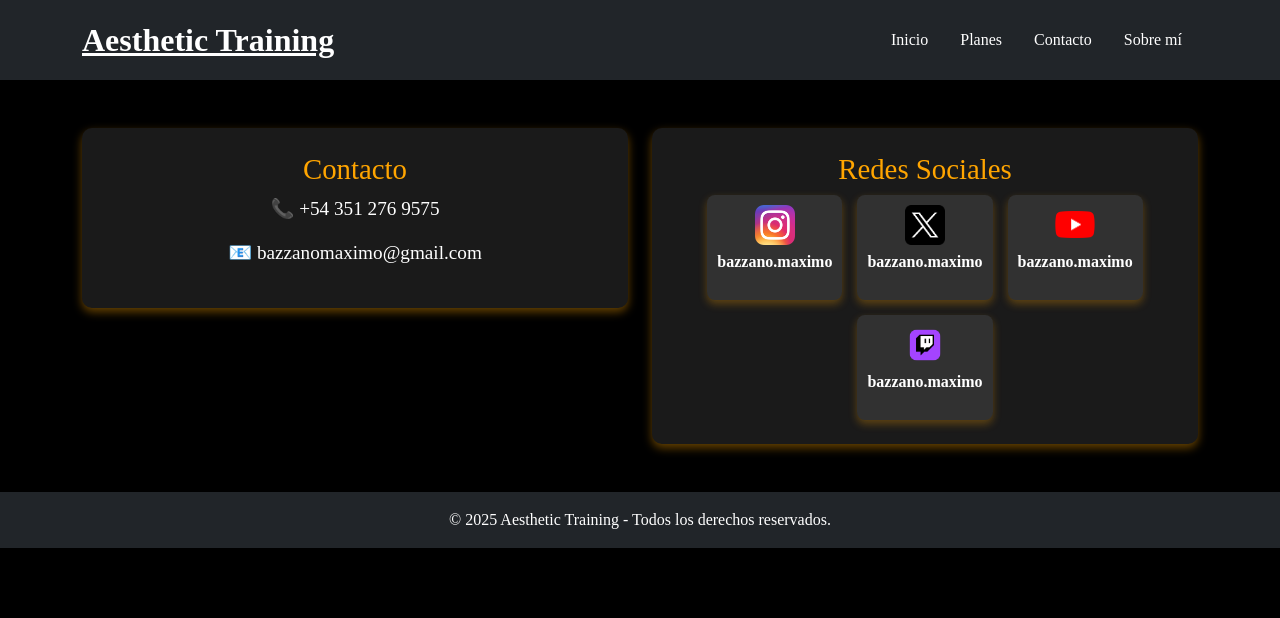
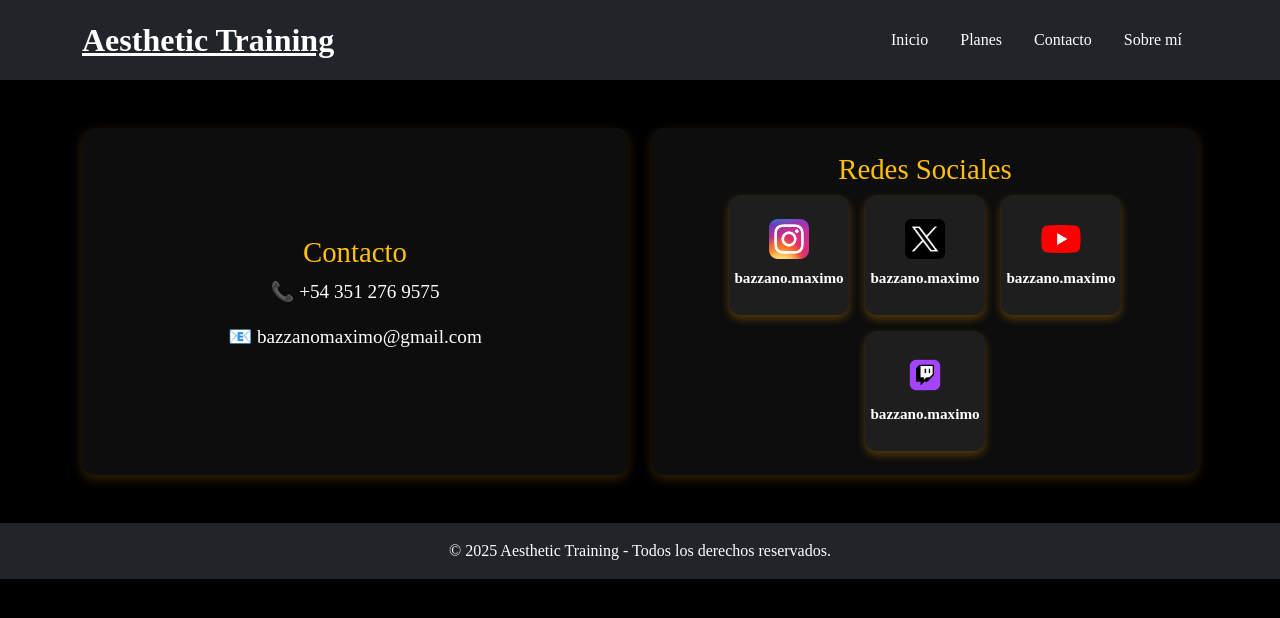
Before and after one commit to Gotttnashei/aesthetic-.github.io, a plain HTML site: page contacto.html in a window 1280 px wide. Drawn offline with nearby package versions, Linux system fonts and the light colour scheme.

Commit message:
Entrega final lista

```diff
--- a/assets/scss/style.scss
+++ b/assets/scss/style.scss
@@ -178,7 +178,7 @@ button {
   }
 }
 
-// TARJETA DE CONTACTO MEJORADA
+// TARJETA DE CONTACTO
 .contact-card {
   background: rgba(255, 255, 255, 0.1);
   padding: 20px;
@@ -200,25 +200,62 @@ button {
     transform: scale(1.05);
   }
 }
+.plan {
+  background: rgba(255,255,255,0.05);
+  padding: 20px;
+  border-radius: 12px;
+  text-align: center;
+  box-shadow: 0 4px 10px rgba(255,165,0,0.2);
+  transition: transform 0.3s ease-in-out;
 
-// CONTENEDOR DE REDES SOCIALES MEJORADO
+  &:hover {
+    transform: scale(1.05);
+  }
+
+  img {
+    width: 100%;
+    border-radius: 8px;
+    object-fit: cover;
+  }
+
+  button {
+    background-color: orange;
+    color: white;
+    border: none;
+    padding: 10px 20px;
+    margin-top: 10px;
+    transition: all 0.3s ease-in-out;
+
+    &:hover {
+      background-color: white;
+      color: black;
+      transform: scale(1.05);
+    }
+  }
+}
+
+
+// CONTENEDOR DE REDES SOCIALES
 .redes-container {
   display: flex;
+  flex-wrap: wrap;
   justify-content: center;
-  gap: 15px;
-  flex-wrap: wrap;
+  gap: 20px;
 }
 
-// ESTILO DE CADA RED SOCIAL
+// ESTILO UNIFORME DE CADA RED SOCIAL
 .redes-item {
+  background: rgba(255, 255, 255, 0.07);
+  padding: 15px;
+  border-radius: 12px;
+  width: 120px;
+  height: 120px;
   display: flex;
   flex-direction: column;
+  justify-content: center;
   align-items: center;
+  box-shadow: 0 4px 8px rgba(255, 165, 0, 0.3);
   text-align: center;
-  background: rgba(255, 255, 255, 0.1);
-  padding: 10px;
-  border-radius: 8px;
-  box-shadow: 0 4px 8px rgba(255, 165, 0, 0.3);
   transition: transform 0.3s ease-in-out;
 
   img {
@@ -226,17 +263,18 @@ button {
     height: 40px;
     object-fit: contain;
     transition: transform 0.3s ease-in-out;
+    margin-bottom: 8px;
   }
 
   p {
-    font-size: 1rem;
+    color: white;
     font-weight: bold;
-    color: white;
-    margin-top: 5px;
+    font-size: 0.95rem;
+    margin: 0;
   }
 
   &:hover {
-    transform: scale(1.1);
+    transform: scale(1.08);
   }
 
   &:hover img {
@@ -299,3 +337,58 @@ button {
     transform: scale(1.1);
   }
 }
+
+// AJUSTE PARA IGUALAR LA ALTURA DE CONTACTO Y REDES
+.row.equal-height {
+  display: flex;
+  flex-wrap: wrap;
+
+  .col-md-6 {
+    display: flex;
+  }
+
+  .contact-card {
+    flex: 1;
+    width: 100%;
+    display: flex;
+    flex-direction: column;
+    justify-content: center;
+  }
+}
+
+.contact-card {
+  background: rgba(255, 255, 255, 0.05);
+  border-radius: 12px;
+  padding: 25px;
+  width: 100%;
+  height: 100%;
+  box-shadow: 0 4px 12px rgba(255, 165, 0, 0.2);
+  display: flex;
+  flex-direction: column;
+  justify-content: center;
+  align-items: center;
+}
+
+.equal-height {
+  display: flex;
+  flex-wrap: wrap;
+
+  .col-md-6 {
+    display: flex;
+    flex-direction: column;
+  }
+
+  .contact-card {
+    flex-grow: 1;
+    display: flex;
+    flex-direction: column;
+    justify-content: center;
+    height: 100%;
+    min-height: 100%;
+    background: rgba(255, 255, 255, 0.05);
+    border-radius: 12px;
+    box-shadow: 0 4px 12px rgba(255, 165, 0, 0.2);
+    padding: 25px;
+    text-align: center;
+  }
+}
--- a/contacto.html
+++ b/contacto.html
@@ -2,8 +2,14 @@
 <html lang="es">
 <head>
   <meta charset="UTF-8">
+  <meta name="description" content="Entrenamiento personalizado, transformación física y asesoría integral con Máximo Bazzano.">
+  <meta name="keywords" content="fitness, entrenamiento, dieta, coaching, transformación, gym">
+  <meta name="author" content="Máximo Bazzano">
   <meta name="viewport" content="width=device-width, initial-scale=1.0">
-  <title>Contacto - Aesthetic Training</title>
+  <title>Aesthetic Training</title>
+
+  <!-- Favicon -->
+  <link rel="icon" href="assets/img/favicon.ico" type="image/x-icon">
 
   <!-- Enlace a Bootstrap -->
   <link rel="stylesheet" href="https://cdn.jsdelivr.net/npm/bootstrap@5.3.0/dist/css/bootstrap.min.css">
@@ -28,36 +34,37 @@
 
   <!-- Sección Contacto -->
   <section class="container py-5">
-    <div class="row justify-content-center">
+    <div class="row justify-content-center equal-height">
       <!-- Información de contacto -->
       <div class="col-md-6">
         <div class="contact-card text-center p-4">
-          <h2>Contacto</h2>
-          <p>📞 +54 351 276 9575</p>
-          <p>📧 bazzanomaximo@gmail.com</p>
+          <h2 class="text-warning">Contacto</h2>
+          <p class="text-white">📞 +54 351 276 9575</p>
+          <p class="text-white">📧 bazzanomaximo@gmail.com</p>
         </div>
       </div>
+
 
       <!-- Redes sociales -->
       <div class="col-md-6">
         <div class="contact-card text-center p-4">
-          <h2>Redes Sociales</h2>
-          <div class="redes-container">
-            <div class="redes-item">
-              <img src="assets/img/Instagram.png" alt="Instagram">
-              <p>bazzano.maximo</p>
+          <h2 class="text-warning">Redes Sociales</h2>
+          <div class="redes-container d-flex flex-wrap justify-content-center gap-3">
+            <div class="redes-item text-center">
+              <img src="assets/img/Instagram.png" alt="Instagram" aria-label="Instagram de bazzano.maximo">
+              <p class="text-white">bazzano.maximo</p>
             </div>
-            <div class="redes-item">
-              <img src="assets/img/x.png" alt="X">
-              <p>bazzano.maximo</p>
+            <div class="redes-item text-center">
+              <img src="assets/img/x.png" alt="X" aria-label="X de bazzano.maximo">
+              <p class="text-white">bazzano.maximo</p>
             </div>
-            <div class="redes-item">
-              <img src="assets/img/youtube.png" alt="YouTube">
-              <p>bazzano.maximo</p>
+            <div class="redes-item text-center">
+              <img src="assets/img/youtube.png" alt="YouTube" aria-label="Canal de YouTube de bazzano.maximo">
+              <p class="text-white">bazzano.maximo</p>
             </div>
-            <div class="redes-item">
-              <img src="assets/img/twitch.png.PNG" alt="Twitch">
-              <p>bazzano.maximo</p>
+            <div class="redes-item text-center">
+              <img src="assets/img/twitch.png.PNG" alt="Twitch" aria-label="Canal de Twitch de bazzano.maximo">
+              <p class="text-white">bazzano.maximo</p>
             </div>
           </div>
         </div>
```
Also changed, not shown: index.html (+7 -1 lines), planes.html (+11 -5 lines), sobremi.html (+11 -5 lines), assets/css/style.css, assets/img/favicon.ico.ico (added), 1 other file.
